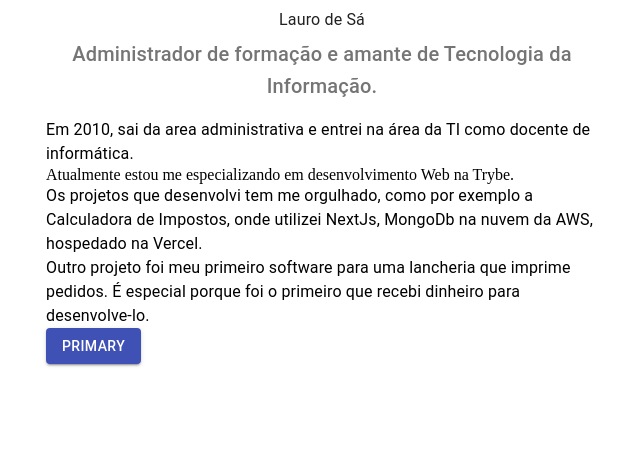
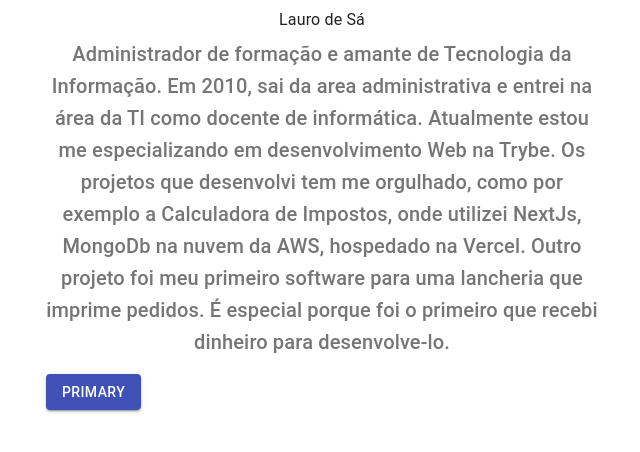
Before and after one commit to laurods/it-app, a Next.js app: page / in a window 1280 px wide. Shown: the top 452 px of the page, without its empty margins (318-958 px from the left). Built offline with nearby package versions, Linux system fonts and the light colour scheme.

Commit message:
Atualizaçoes 20012021j

```diff
--- a/components/Iam.js
+++ b/components/Iam.js
@@ -14,22 +14,20 @@ function Iam() {
       </Typography>
       <Typography variant="h6" align="center" color="textSecondary" paragraph>
         Administrador de formação e amante de Tecnologia da Informação.
-      </Typography>
-      <Typography>
+
         Em 2010, sai da area administrativa e entrei na área da TI como docente
         de informática.
-      </Typography>
+
       Atualmente estou me especializando em desenvolvimento Web na Trybe.
-      <Typography>
+
         Os projetos que desenvolvi tem me orgulhado, como por exemplo a
         Calculadora de Impostos, onde utilizei NextJs, MongoDb na nuvem da AWS,
         hospedado na Vercel.
-      </Typography>
-      <Typography>
+
         Outro projeto foi meu primeiro software para uma lancheria que imprime
         pedidos. É especial porque foi o primeiro que recebi dinheiro para
         desenvolve-lo.
-      </Typography>
+        </Typography>
       <Button variant="contained" color="primary">
         Primary
       </Button>
```
